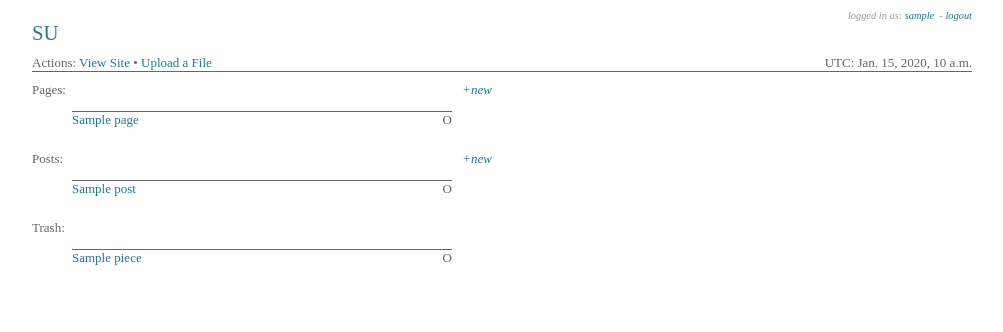
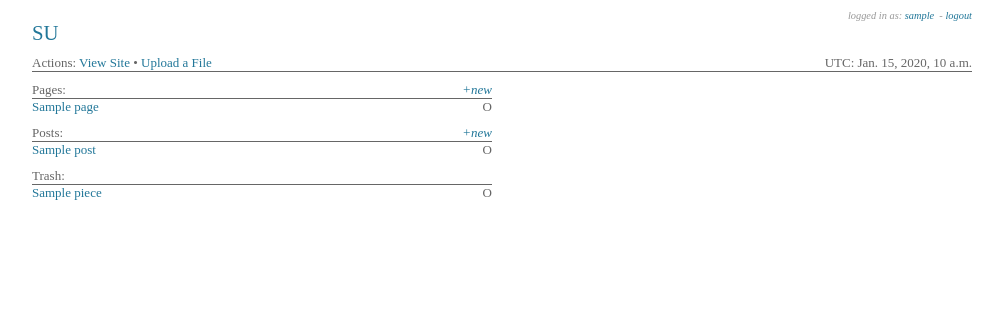
Before and after one commit to DeanCutlet/filestack, a Django app: template templates/su/su.html in a window 1280 px wide. Shown: the top 332 px of the page, without its empty margins (138-1141 px from the left). Run offline with Django 3.2, Linux system fonts and the light colour scheme; the template is opened without the code that fills it: most values are stand-ins (such as "Sample title", 1, 10 or a date in 2020); some libraries are stand-ins or nearby versions; some web fonts are replaced.

Commit message:
(Un)ordered list fix for super user page
The previous fix (77258047b9783743af033a16a877714fb2154266) added margins
to the lists in the SU page.  This change creates a no_margin css class
for those lists.

This also creates a su_date class to reduce the amount of style
declarations in su.html.

```diff
--- a/media/fs/css/lookandfeel.css
+++ b/media/fs/css/lookandfeel.css
@@ -135,6 +135,14 @@ ul, ol {
   padding:2px 0px;
   font-size:1.2em;
 }
+.su_date {
+  font-size:0.8em;
+  margin-right:10px;
+  display:inline;
+}
+.no_margin {
+  margin:0px;
+}
 .no_bull {
   list-style-type:none;
 }
--- a/templates/su/su.html
+++ b/templates/su/su.html
@@ -88,30 +88,30 @@ Actions: <a href="/">View Site</a> &bull; <a href="#" id="upload_file">Upload a
 <div class="grid_6">
 <div class="grid_6 hr_0 ena">
 <em style="float:right;"><a href="{% url su_new type='page' %}">+new</a></em>Pages:
-<ul class="no_bull top_bar">
+<ul class="no_bull top_bar no_margin">
 {% for page in pages %}
 <li {% if forloop.counter|divisibleby:2 %}style="background-color:#ccc;"{% endif %}>
-<div style="float:right;">{% if page.date > now %}<div style="font-size:0.8em;margin-right:10px;display:inline;">{{ page.date_short }}</div>{% endif %} {% if page.status == 'visible' %}O{% else %}<span style="color:#999;">&Oslash;</span>{% endif %}</div>
+<div style="float:right;">{% if page.date > now %}<div class="su_date">{{ page.date_short }}</div>{% endif %} {% if page.status == 'visible' %}O{% else %}<span style="color:#999;">&Oslash;</span>{% endif %}</div>
 <a href="{% url su_edit slug=page.name %}" id="{{page.name}}">{{page.title}}</a></li>
 {% endfor %}
 </ul>
 </div>
 <div class="grid_6 hr_0 ena">
 <em style="float:right;"><a href="{% url su_new type='post' %}">+new</a></em>Posts:
-<ul class="no_bull top_bar">
+<ul class="no_bull top_bar no_margin">
 {% for post in posts %}
 <li {% if forloop.counter|divisibleby:2 %}style="background-color:#ccc;"{% endif %}>
-<div style="float:right;">{% if post.date > now %}<div style="font-size:0.8em;margin-right:10px;display:inline;">{{ post.date_short }}</div>{% endif %} {% if post.status == 'visible' %}O{% else %}<span style="color:#999;">&Oslash;</span>{% endif %}</div>
+<div style="float:right;">{% if post.date > now %}<div class="su_date">{{ post.date_short }}</div>{% endif %} {% if post.status == 'visible' %}O{% else %}<span style="color:#999;">&Oslash;</span>{% endif %}</div>
 <a href="{% url su_edit slug=post.name %}" id="{{post.name}}">{{post.title}}</a></li>
 {% endfor %}
 </ul>
 </div>
 <div class="grid_6 hr_0 ena">
 Trash:
-<ul class="no_bull top_bar">
+<ul class="no_bull top_bar no_margin">
 {% for piece in trash %}
 <li {% if forloop.counter|divisibleby:2 %}style="background-color:#ccc;"{% endif %}>
-<div style="float:right;">{% if piece.date > now %}<div style="font-size:0.8em;margin-right:10px;display:inline;">{{ piece.date_short }}</div>{% endif %} {% if piece.status == 'visible' %}O{% else %}<span style="color:#999;">&Oslash;</span>{% endif %}</div>
+<div style="float:right;">{% if piece.date > now %}<div class="su_date">{{ piece.date_short }}</div>{% endif %} {% if piece.status == 'visible' %}O{% else %}<span style="color:#999;">&Oslash;</span>{% endif %}</div>
 <a href="{% url su_edit slug=piece.name %}" id="{{piece.name}}">{{piece.title}}</a></li>
 {% endfor %}
 </ul>
```
